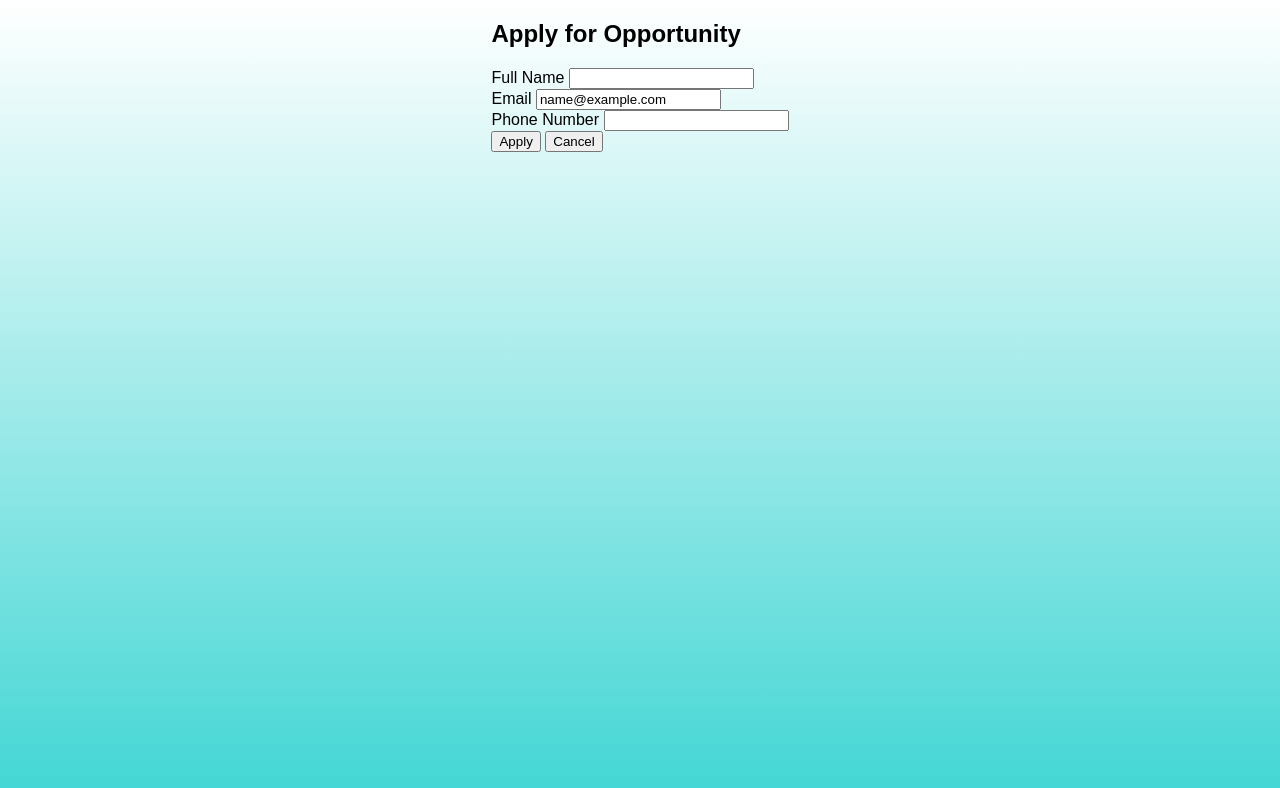
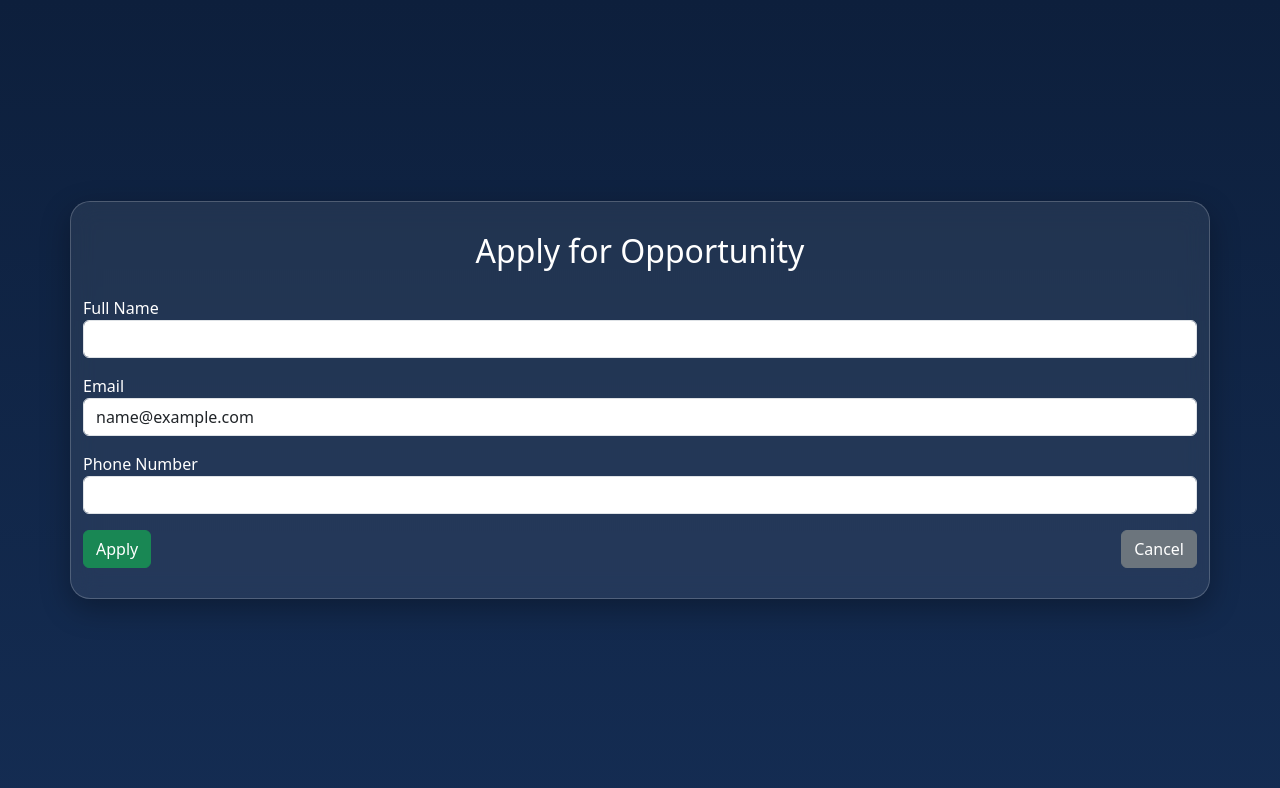
Before and after one commit to mmk119/CivicConnect, a website: page frontend/apply.html in a window 1280 px wide. Drawn offline with nearby package versions, Linux system fonts and the light colour scheme; sample sign-in values are in the browser's storage.

Commit message:
Frontend: redesigned apply page with glass UI and consistent styling

```diff
--- /dev/null
+++ b/frontend/apply.css
@@ -0,0 +1,78 @@
+/* ===== BACKGROUND ===== */
+body {
+    background: linear-gradient(180deg, #0d1f3c, #142c52);
+    color: white;
+    font-family: Arial, sans-serif;
+    min-height: 100vh;
+
+    display: flex;
+    justify-content: center;
+    align-items: center;
+}
+
+/* ===== CARD ===== */
+.container {
+    max-width: 500px;
+    width: 90%;
+    padding: 30px;
+
+    background: rgba(255, 255, 255, 0.08);
+    backdrop-filter: blur(12px);
+
+    border-radius: 20px;
+    border: 1px solid rgba(255,255,255,0.2);
+
+    box-shadow: 0 10px 30px rgba(0,0,0,0.3);
+}
+
+/* ===== TITLE (FIXED WHITE) ===== */
+.title {
+    text-align: center;
+    margin-bottom: 25px;
+    color: white !important;
+}
+
+/* ===== LABELS ===== */
+label {
+    color: white;
+    font-weight: 500;
+}
+
+/* ===== INPUTS ===== */
+.form-control {
+    background: rgba(255,255,255,0.9);
+    border-radius: 10px;
+    border: none;
+    color: black;
+    padding: 10px;
+}
+
+/* ===== BUTTONS ===== */
+.btn-success {
+    background: #1e4fa3;
+    border: none;
+    border-radius: 10px;
+    color: white;
+}
+
+.btn-success:hover {
+    background: #163c7a;
+}
+
+.btn-secondary {
+    background: #6c757d;
+    border: none;
+    border-radius: 10px;
+    color: white;
+}
+
+.btn-secondary:hover {
+    background: #5a6268;
+}
+
+/* ===== BUTTON LAYOUT ===== */
+.form-actions {
+    display: flex;
+    justify-content: space-between;
+    gap: 10px;
+}
--- a/frontend/apply.html
+++ b/frontend/apply.html
@@ -4,30 +4,45 @@
     <meta charset="UTF-8">
     <meta name="viewport" content="width=device-width, initial-scale=1.0">
     <title>Apply for Opportunity</title>
-    <link rel="stylesheet" href="styles.css"> <!-- Use the same CSS as the main page -->
+
+    <!-- CSS -->
+    <link rel="stylesheet" href="apply.css">
+
+    <!-- Bootstrap -->
+    <link href="https://cdn.jsdelivr.net/npm/bootstrap@5.3.0/dist/css/bootstrap.min.css" rel="stylesheet">
 </head>
+
 <body>
+
 <div class="container">
-        <h2>Apply for Opportunity</h2>
+    <h2 class="title">Apply for Opportunity</h2>
+
     <form id="applicationForm">
         <input type="hidden" id="opportunityId">
-            <div class="form-group">
+
+        <div class="mb-3">
             <label for="fullName">Full Name</label>
             <input type="text" id="fullName" class="form-control" required>
         </div>
-            <div class="form-group">
+
+        <div class="mb-3">
             <label for="email">Email</label>
             <input type="email" id="email" class="form-control" required>
         </div>
-            <div class="form-group">
+
+        <div class="mb-3">
             <label for="phone">Phone Number</label>
             <input type="text" id="phone" class="form-control" required>
         </div>
+
+        <div class="form-actions">
             <button type="button" class="btn btn-success" onclick="applyForOpportunity()">Apply</button>
             <button type="button" class="btn btn-secondary" onclick="cancelApplication()">Cancel</button>
+        </div>
     </form>
 </div>
 
 <script src="apply.js"></script>
+
 </body>
 </html>
```
Lines whose indentation alone changed are shown as unchanged.
